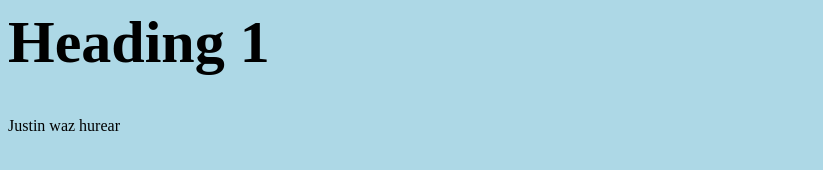
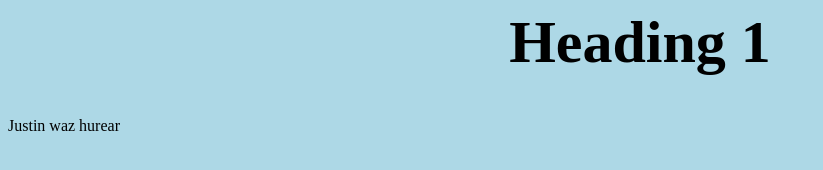
Before and after one commit to Maze4U/maze4u.github.com, a plain HTML site: page index.html in a window 1280 px wide. Shown: the whole page, without its empty margins (0-823 px from the left). Drawn offline with Linux system fonts and the light colour scheme.

Commit message:
Update index.html

```diff
--- a/index.html
+++ b/index.html
@@ -2,7 +2,7 @@
   <head>
     <title>Maze4U</title>
     <link rel="stylesheet" href="style.css">
-	  <h1 style="font-size:60px;">Heading 1</h1>
+	  <h1 style="font-size:60px;"><center>Heading 1</center></h1>
   </head>
   <body>
     Justin waz hurear
```
